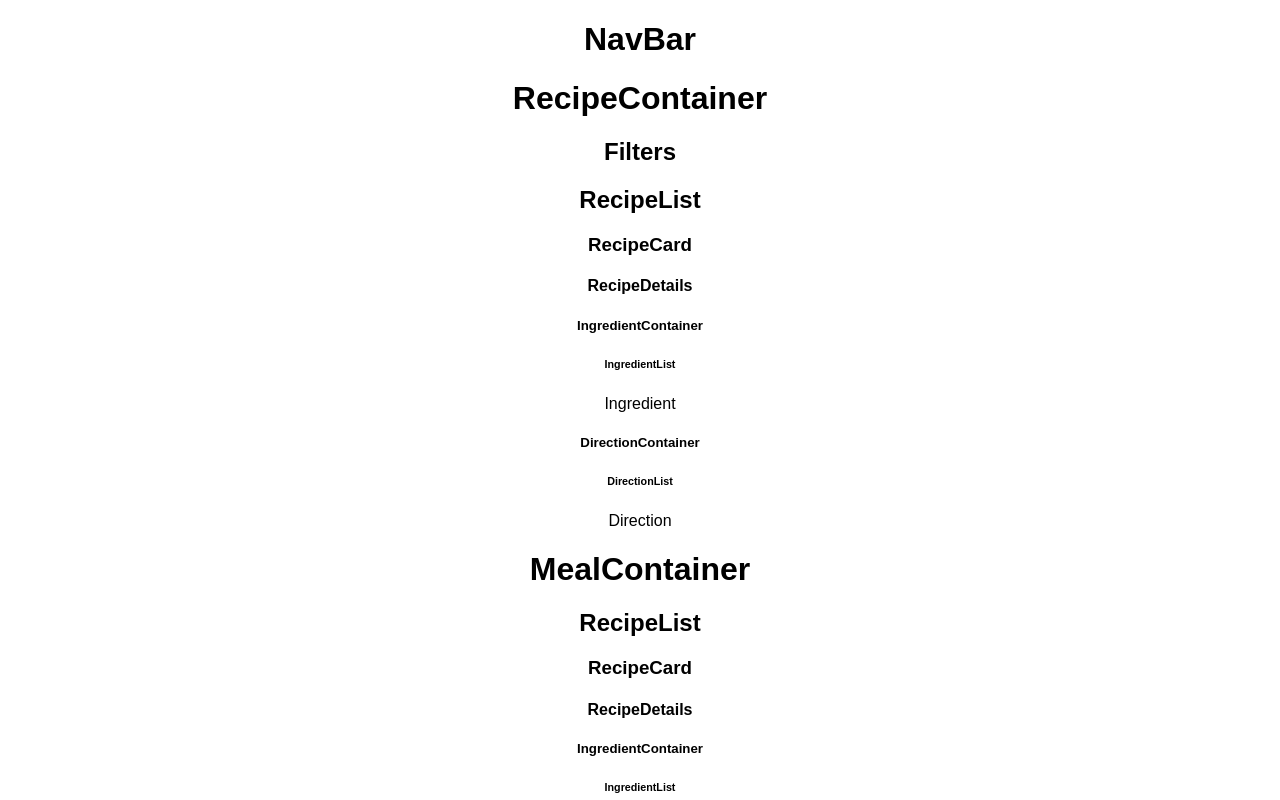
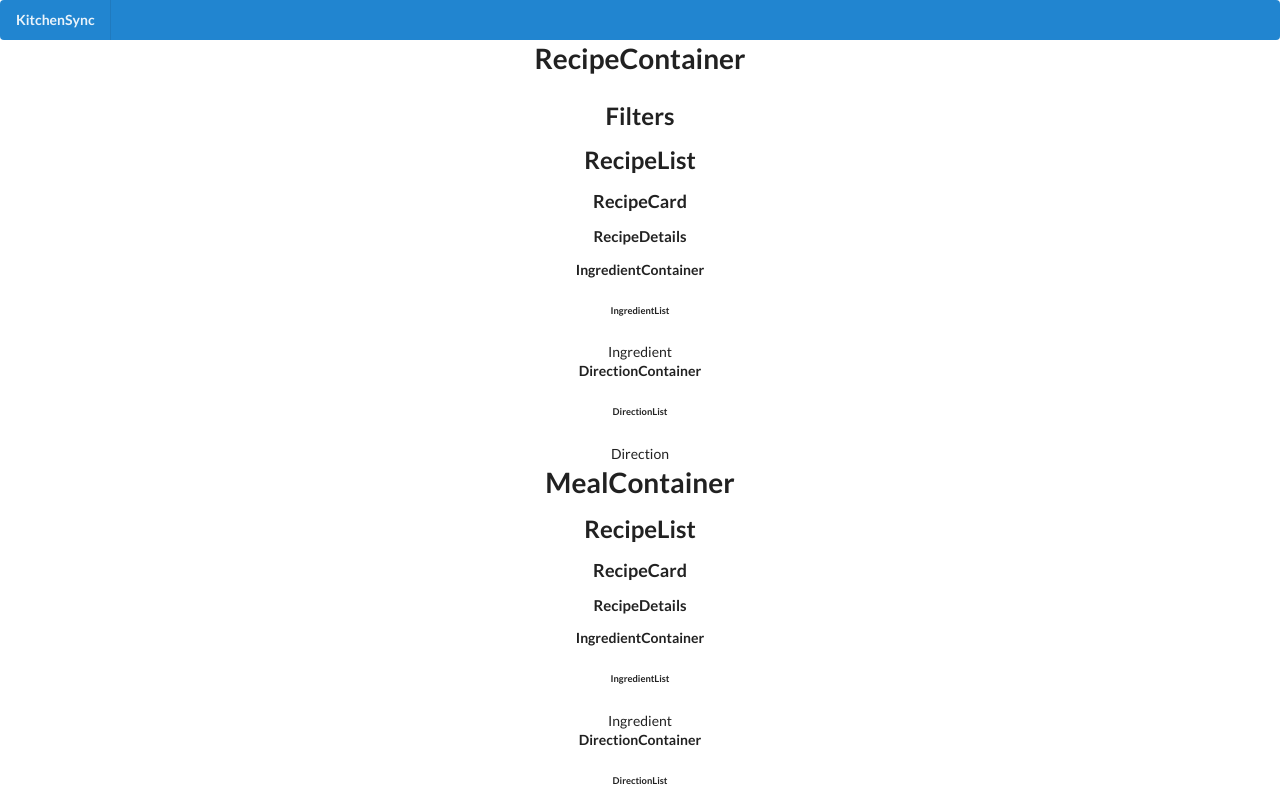
Before and after one commit to lindsaycriswell/async_kitchen_frontend, a React (Create React App) app in the folder frontend/: page / in a window 1280 px wide. Shown: the top 800 px of the page. Built offline with nearby package versions, Linux system fonts and the light colour scheme; no server answers.

Commit message:
imported semantic

```diff
--- a/frontend/src/Components/NavBar.js
+++ b/frontend/src/Components/NavBar.js
@@ -1,7 +1,39 @@
 import React from "react";
 
 const NavBar = () => {
-  return <h1>NavBar</h1>;
+  return (
+    <div className="ui blue inverted menu" style={{ marginBottom: "0px" }}>
+      <div className="header item">KitchenSync</div>
+    </div>
+  );
 };
 
 export default NavBar;
+
+// <div className="ui blue inverted menu" style={{marginBottom: "0px"}}>
+//   <div className="header item">
+//     Learn. Love. Travel.
+//   </div>
+//   <div className= "ui item">
+//   <Link to={`/about`} >About Us</Link>
+//   </div>
+//   {user ?
+//     <React.Fragment>
+//       <Link to={`/map`} className="ui item" >Map</Link>
+//       <Link to={`/yourTrips`} className="ui item" >Your Trips</Link>
+//     </React.Fragment>
+//     : null }
+//   <div className="right menu">
+//     <div className="ui item">
+//       <i className="suitcase icon"></i>
+//     </div>
+//
+//     {user ?
+//       <React.Fragment>
+//       <Link to={`/users/${props.currentUser.id}`} className="ui item">{user.username}</Link>
+//       <a onClick={props.logOut} className="ui item">Log Out</a>
+//       </React.Fragment>
+//       : <Link to={`/signUp`} className="ui item">Sign Up</Link>
+//     }
+//   </div>
+// </div>
--- a/frontend/src/index.js
+++ b/frontend/src/index.js
@@ -6,6 +6,7 @@ import { createStore, applyMiddleware } from "redux";
 import { Provider } from "react-redux";
 import thunk from "redux-thunk";
 import rootReducer from "./reducers/rootReducer";
+import "semantic-ui-css/semantic.min.css";
 
 const store = createStore(rootReducer, applyMiddleware(thunk));
 
--- a/package.json
+++ b/package.json
@@ -6,6 +6,8 @@
     "react-router-dom": "^4.2.2",
     "react-router-redux": "^5.0.0-alpha.9",
     "redux": "^3.7.2",
-    "redux-thunk": "^2.2.0"
+    "redux-thunk": "^2.2.0",
+    "semantic-ui-css": "^2.3.0",
+    "semantic-ui-react": "^0.78.3"
   }
 }
```
Also changed, not shown: 1 other file (tests, documents, lock files or other folders).
